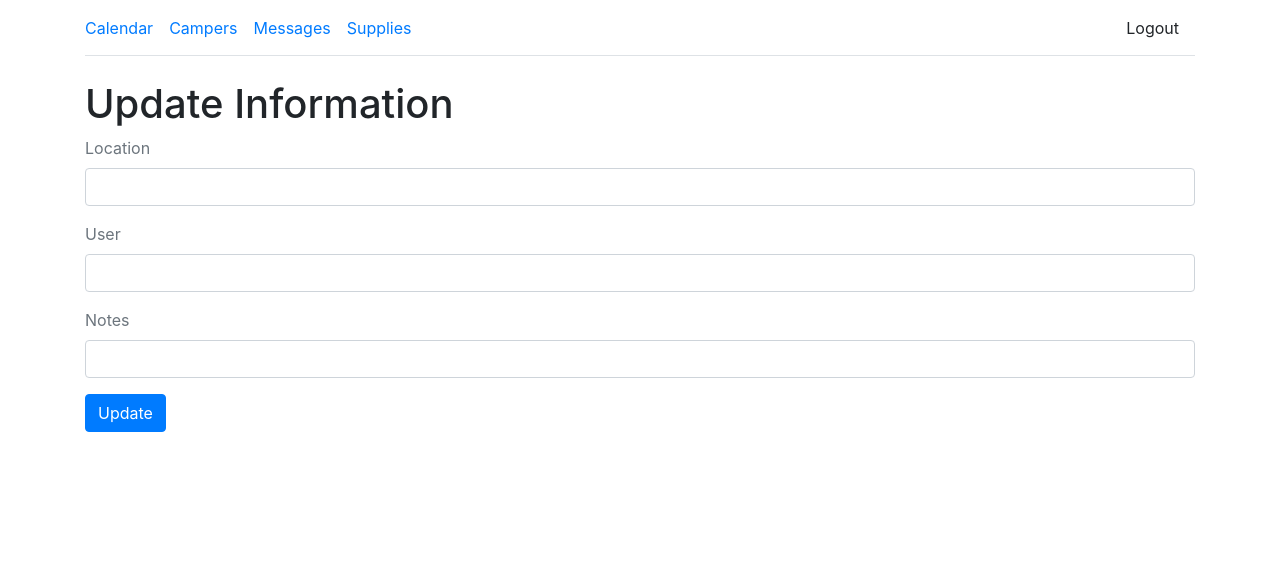
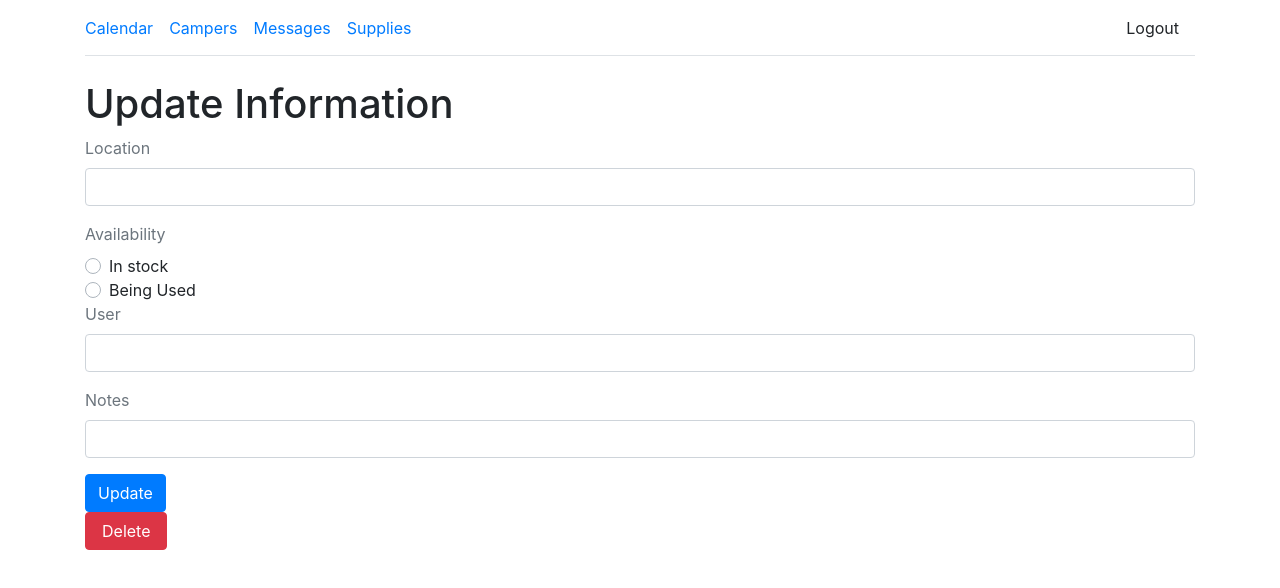
Before and after one commit to justinwilliamsrva/SummerCampApp, a React (Create React App) app in the folder client/: page /equiptment/update/1 in a window 1280 px wide. Shown: the top 588 px of the page. Built offline with nearby package versions, Linux system fonts and the light colour scheme; no server answers; sample sign-in values are in the browser's storage.

Commit message:
fixed spelling error in delete fucntion

```diff
--- a/client/src/Components/Supplies/Supplies.js
+++ b/client/src/Components/Supplies/Supplies.js
@@ -19,26 +19,26 @@ export default function Supplies() {
         fetchitems();
     }, []);
 
-    const deleteConfirm = (slug) => {
-        let answer = window.confirm("Are you sure you want to delete this item?");
+    // const deleteConfirm = (slug) => {
+    //     let answer = window.confirm("Are you sure you want to delete this item?");
 
-        if (answer) {
-            deleteitem(slug);
-        }
-    };
+    //     if (answer) {
+    //         deleteitem(slug);
+    //     }
+    // };
 
-    const deleteitem = (slug) => {
-        axios
-            .delete(`${process.env.REACT_APP_EQUIPT_API}/equiptment/${slug}`, {
-                headers: { authorization: `Bearer ${getToken()}` },
-            })
-            .then((response) => {
-                console.log(response);
-                alert(response.data.message);
-                fetchitems();
-            })
-            .catch((error) => alert(error));
-    };
+    // const deleteitem = (slug) => {
+    //     axios
+    //         .delete(`${process.env.REACT_APP_EQUIPT_API}/equiptment/${slug}`, {
+    //             headers: { authorization: `Bearer ${getToken()}` },
+    //         })
+    //         .then((response) => {
+    //             console.log(response);
+    //             alert(response.data.message);
+    //             fetchitems();
+    //         })
+    //         .catch((error) => alert(error));
+    // };
 
     return (
         <div className="container pb-5">
--- a/client/src/Components/Supplies/UpdateSupplies.js
+++ b/client/src/Components/Supplies/UpdateSupplies.js
@@ -2,7 +2,7 @@ import React, { useState, useEffect } from "react";
 import axios from "axios";
 import Nav from "../../Nav";
 import { getUser, getToken } from "../../helpers";
-
+import { useHistory } from "react-router-dom";
 export default function UpdatePost(props) {
     const [state, setState] = useState({
         item: "",
@@ -12,7 +12,7 @@ export default function UpdatePost(props) {
         availability: "",
         notes: "",
     });
-
+    let history = useHistory();
     const { item, location, slug, user, availability, notes } = state;
     useEffect(() => {
         axios
@@ -54,6 +54,29 @@ export default function UpdatePost(props) {
                 alert("error");
             });
     };
+    const deleteConfirm = (slug) => {
+        let answer = window.confirm("Are you sure you want to delete this item?");
+
+        if (answer) {
+            deletePost(slug);
+        }
+    };
+
+    const deletePost = (slug) => {
+
+        axios
+            .delete(`${process.env.REACT_APP_EQUIPT_API}/equiptment/${slug}`, {
+                headers: { authorization: `Bearer ${getToken()}` },
+            })
+            .then((response) => {
+                console.log(response);
+                alert(response.data.message);
+                history.push("/equiptment");
+
+            })
+            .catch((error) => alert(error));
+    };
+
 
     const showUpdateForm = () => (
         <form onSubmit={handleSubmit}>
@@ -67,7 +90,8 @@ export default function UpdatePost(props) {
                     required
                 />
             </div>
-            {/* <label className="text-muted">Availability</label>
+
+            <label className="text-muted">Availability</label>
             <div class="custom-control custom-radio">
                 <input
                     type="radio"
@@ -89,7 +113,8 @@ export default function UpdatePost(props) {
                 <label class="custom-control-label" for="customRadio2">
                     Being Used
                 </label>
-            </div> */}
+            </div>
+
             <div className="form-group">
                 <label className="text-muted">User</label>
                 <input
@@ -112,6 +137,7 @@ export default function UpdatePost(props) {
             </div>
             <div>
                 <button className="btn btn-primary">Update</button>
+
             </div>
         </form>
     );
@@ -120,8 +146,18 @@ export default function UpdatePost(props) {
         <div className="container pb-5">
             <Nav />
             <br />
-            <h1>Update <span style={{ color: "blue" }}>{item}</span> Information</h1>
+            <h1>
+                Update <span style={{ color: "blue" }}>{item}</span> Information
+            </h1>
             {showUpdateForm()}
+            {getUser() && (
+                <button
+                    onClick={() => deleteConfirm(slug)}
+                    className="btn btn-danger px-3">
+                    Delete
+                </button>
+            )}
+
         </div>
     );
 }
```
